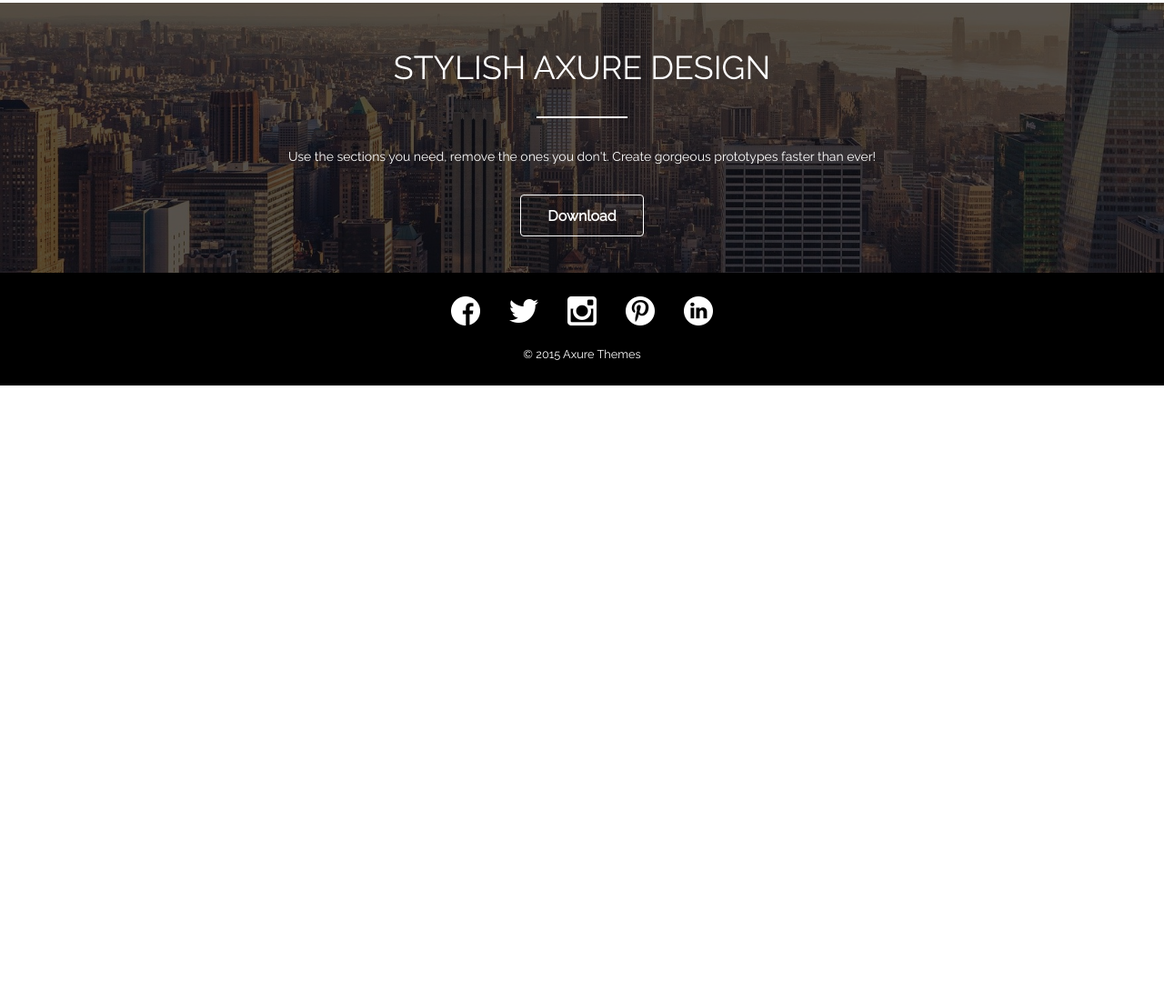
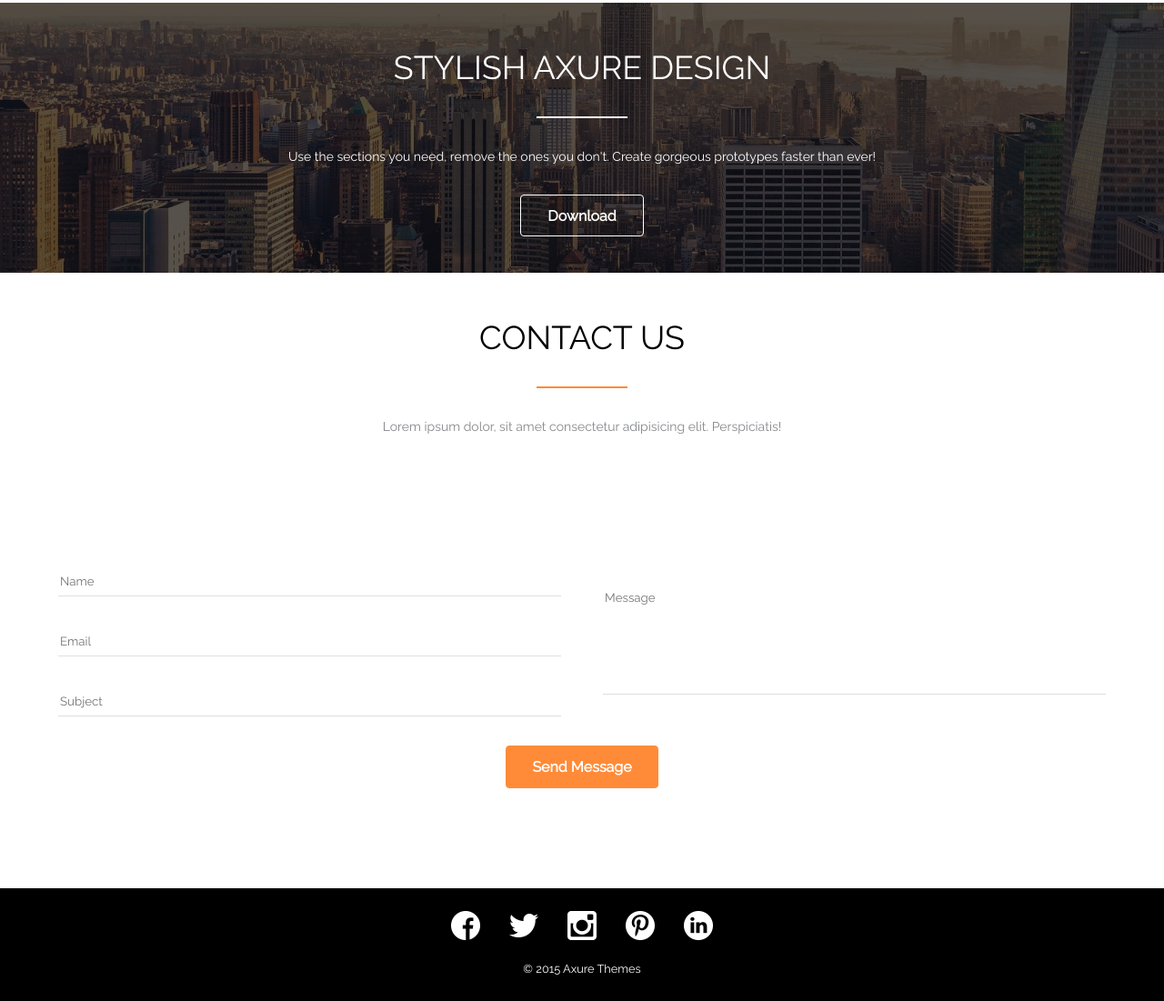
Before and after one commit to sngnd/lesson-7, a plain HTML site: page index.html in a window 1280 px wide. Shown: the part 3562-4663 px from the top of the page at 91% size. Before the commit the page ends 3986 px from the top, so only its background shows below. Drawn offline with Linux system fonts and the light colour scheme.

Commit message:
hw for lesson-7

```diff
--- a/index.html
+++ b/index.html
@@ -315,7 +315,9 @@
               </div>
             </div>
           </div>
+        </div>
       </section>
+
       <section class="download">
         <div class="download__bg-image">
           <div class="download__bg-image_filter">
@@ -333,13 +335,64 @@
           </div>
         </div>
       </section>
+
+      <section class="contact">
+        <header class="content-header content-header_text-align-center">
+          <h1 class="content-header__title">CONTACT US</h1>
+          <div class="line line_center line_orange m-tb-2rem"></div>
+          <p class="text text_gray">
+            Lorem ipsum dolor, sit amet consectetur adipisicing elit.
+            Perspiciatis!
+          </p>
+        </header>
+        <form class="contact-form">
+          <div class="wrapper flex-ja-center">
+            <div class="contact-form__group">
+              <input
+                name="name"
+                type="text"
+                placeholder="Name"
+                class="contact-form__input"
+                required
+              />
+
+              <input
+                name="email"
+                type="email"
+                placeholder="Email"
+                class="contact-form__input m-tb-2rem"
+                required
+              />
+
+              <input
+                name="subject"
+                type="text"
+                placeholder="Subject"
+                class="contact-form__input"
+                required
+              />
             </div>
+
+            <textarea
+              name="comm"
+              rows="7"
+              placeholder="Message"
+              class="contact-form__message"
+              required
+            ></textarea>
+          </div>
+
+          <button type="submit" class="btn btn_orange m-lr-auto m-tb-2rem">
+            Send Message
+          </button>
+        </form>
+      </section>
 
       <footer class="footer">
         <div class="wrapper flex-aj-center-center">
           <ul class="socials__links">
             <li class="link">
-              <a target="_blank " href="https://www.facebook.com ">
+              <a target="_blank" href="https://www.facebook.com ">
                 <div class="link__logo link__logo_facebook"></div>
               </a>
             </li>
--- a/style.css
+++ b/style.css
@@ -128,8 +128,8 @@
 }
 
 .btn_orange:hover {
-    background-color: black;
-    border: none;
+    background-color: rgb(58, 54, 54);
+    border-color: rgb(58, 54, 54);
 }
 
 .form {
@@ -565,6 +565,49 @@
     background-color: rgba(0, 0, 0, 0.65);
 }
 
+.contact-form {
+    width: 100%;
+    height: calc(100vh - 302px - 4.1rem);
+    display: flex;
+    flex-direction: column;
+    justify-content: center;
+    align-items: center;
+}
+
+.contact-form__group {
+    width: 48%;
+    display: flex;
+    flex-direction: column;
+    justify-content: center;
+    align-items: center;
+}
+
+.contact-form__input {
+    width: 100%;
+    height: 34px;
+    border: none;
+    border-bottom: solid 1px #dfdfdf;
+    box-shadow: none;
+}
+
+.contact-form__input:focus {
+    border-bottom: solid 1px gray;
+    outline: 0;
+}
+
+.contact-form__message {
+    width: 48%;
+    border: none;
+    border-bottom: solid 1px #dfdfdf;
+    box-shadow: none;
+    resize: none;
+}
+
+.contact-form__message:focus {
+    border-bottom: solid 1px gray;
+    outline: 0;
+}
+
 .footer {
     width: 100%;
     height: 124px;
```
Lines whose indentation alone changed are shown as unchanged.
